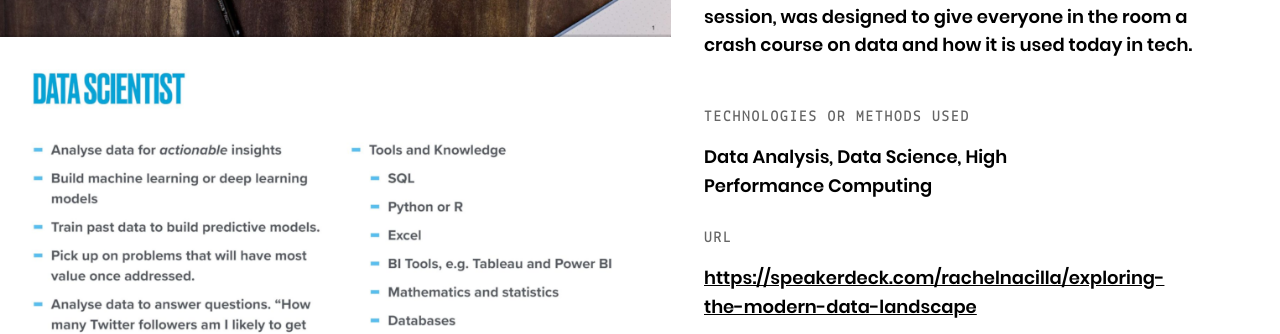
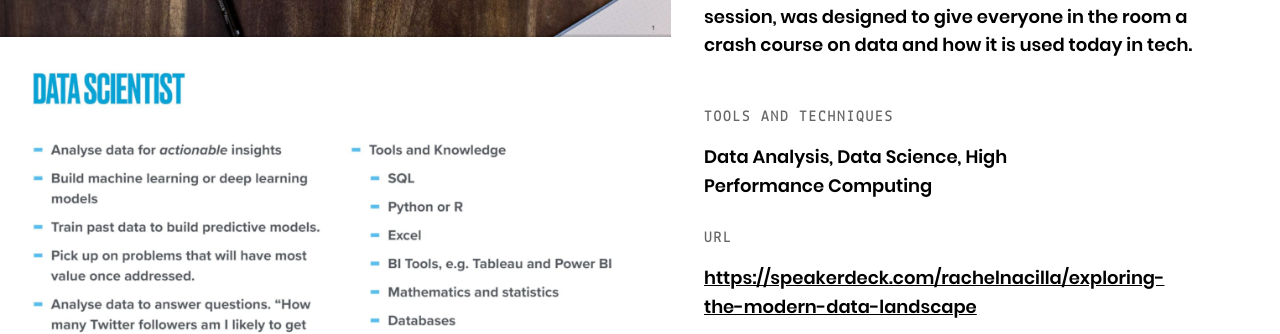
Before and after one commit to rachelnacilla/rachelnacilla.github.io, a Jekyll site: the page built from _posts/projects/2022-01-26-datalandscape.md, in a window 1280 px wide. Shown: the part 414-748 px from the top of the page. Built offline with Jekyll 4.4.1, drawn with Linux system fonts in a browser that asks for light colours.

Commit message:
Layout change for projects template

```diff
--- a/_layouts/project.html
+++ b/_layouts/project.html
@@ -20,7 +20,7 @@
 					<span class="h2">Description</span>
 					{{ page.content }}
 					<div class="project-meta">
-						<span class="h2">Technologies or Methods Used</span>
+						<span class="h2">Tools and Techniques</span>
 						<p>{{ page.project.tech }}</p>
 						<span class="h2">URL</span>
 						<p><a href="{{ page.project.url }}" target="_blank" title="{{ page.project.title }}" rel="nofollow">{{ page.project.url }}</a></p>
```
